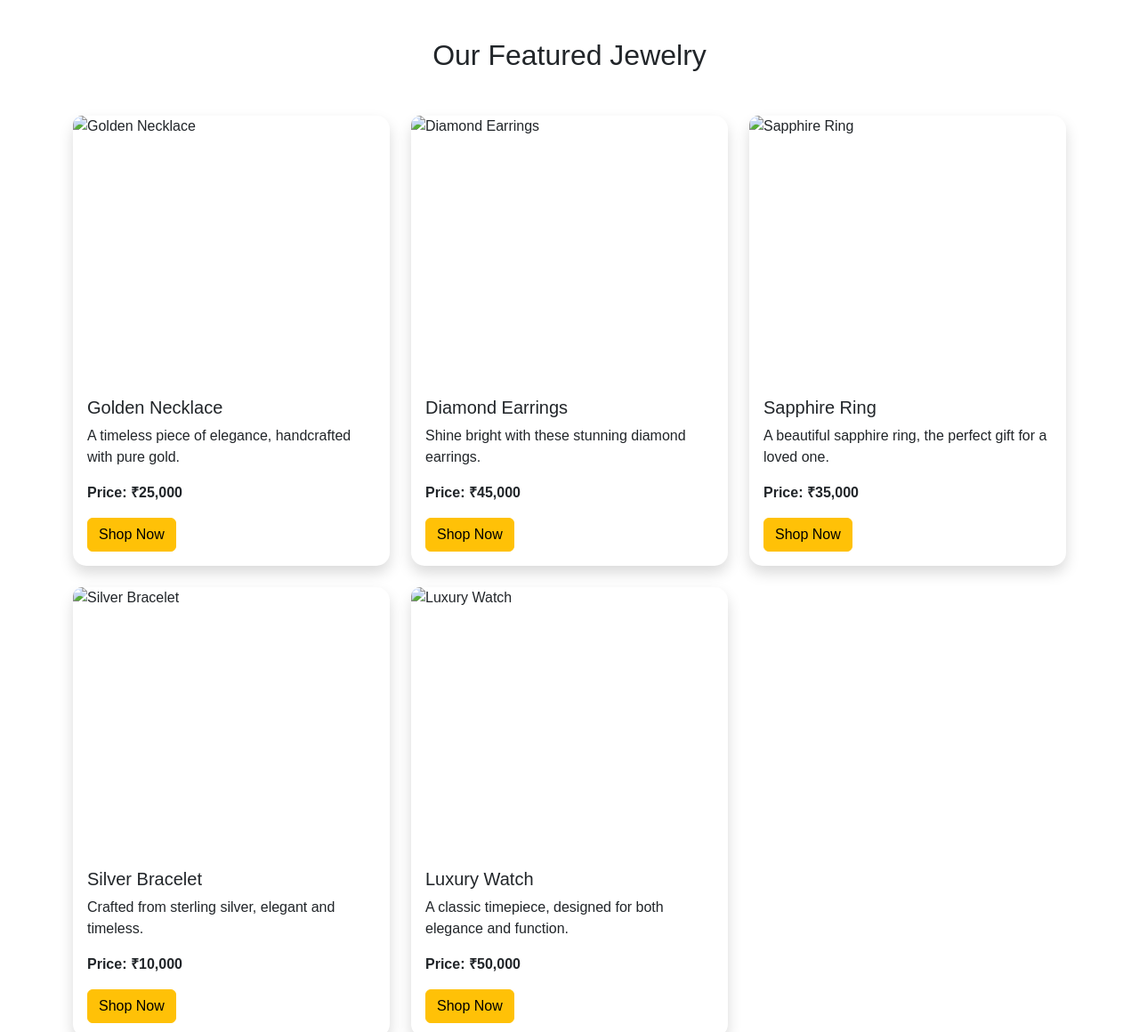
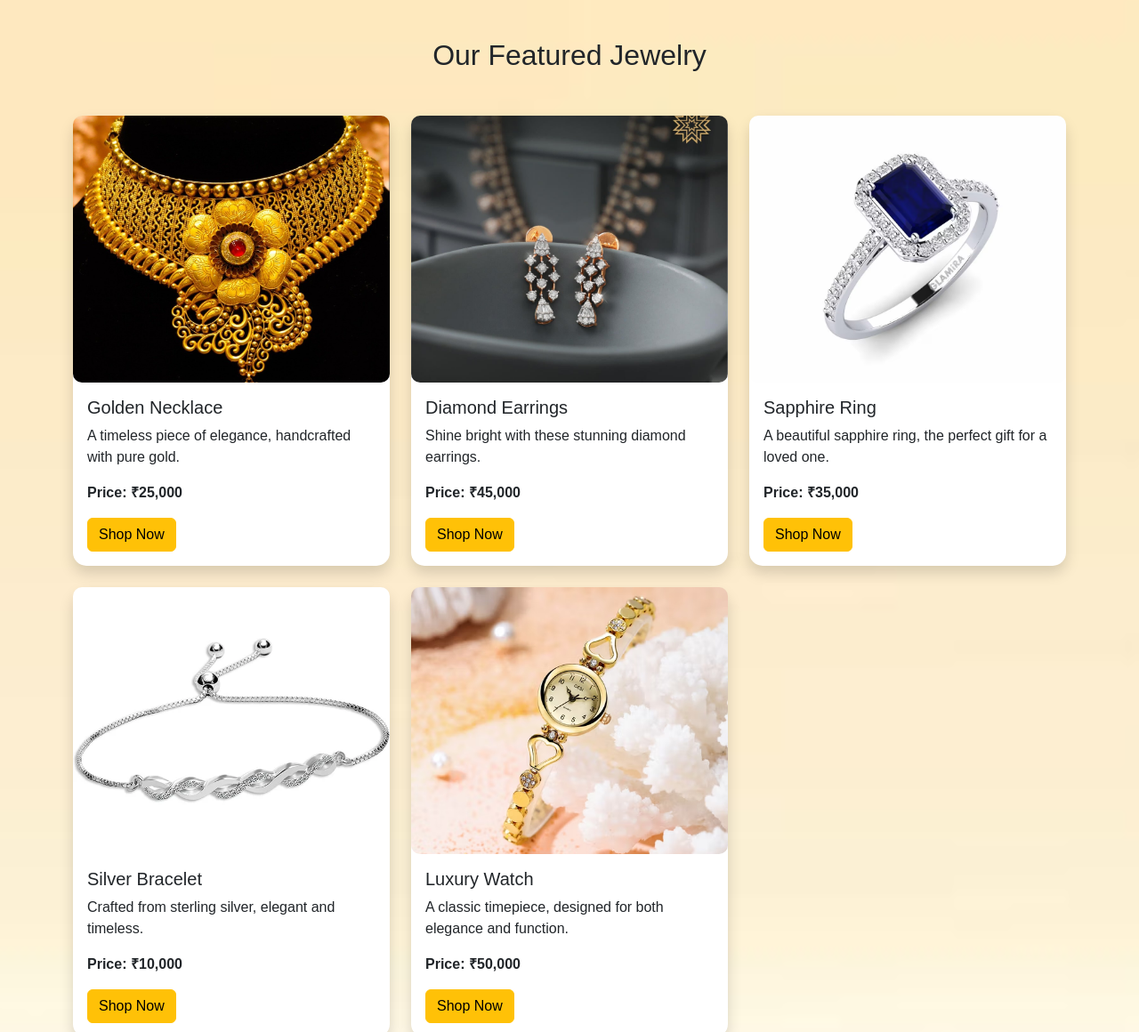
Before and after one commit to meetmalpure77/my-html-website, a plain HTML site: page index.html in a window 1280 px wide. Shown: the part 1360-2520 px from the top of the page at 89% size. Drawn offline with nearby package versions, Linux system fonts and the light colour scheme.

Commit message:
Update index.html

```diff
--- a/index.html
+++ b/index.html
@@ -8,7 +8,7 @@
     <link href="https://cdn.jsdelivr.net/npm/bootstrap@5.3.0-alpha1/dist/css/bootstrap.min.css" rel="stylesheet">
     <style>
         body {
-            background-image: url('images/antique_background.jpg');
+            background-image: url('antique_background.jpg');
             background-size: cover;
             background-position: center;
             font-family: 'Arial', sans-serif;
@@ -147,13 +147,13 @@
     <div id="carouselExampleAutoplaying" class="carousel slide" data-bs-ride="carousel" data-bs-interval="3000">
         <div class="carousel-inner">
             <div class="carousel-item active">
-                <img src="images/golden_necklace.jpg" class="d-block w-100" alt="Golden Necklace">
+                <img src="golden_necklace.jpg" class="d-block w-100" alt="Golden Necklace">
             </div>
             <div class="carousel-item">
-                <img src="images/diamond_earrings.jpg" class="d-block w-100" alt="Diamond Earrings">
+                <img src="diamond_earrings.jpg" class="d-block w-100" alt="Diamond Earrings">
             </div>
             <div class="carousel-item">
-                <img src="images/sapphire_ring.jpg" class="d-block w-100" alt="Sapphire Ring">
+                <img src="sapphire_ring.jpg" class="d-block w-100" alt="Sapphire Ring">
             </div>
         </div>
         <button class="carousel-control-prev" type="button" data-bs-target="#carouselExampleAutoplaying" data-bs-slide="prev">
@@ -174,7 +174,7 @@
         <!-- Product 1 -->
         <div class="col">
             <div class="card product-card shadow">
-                <img src="images/golden_necklace.jpg" class="card-img-top product-img" alt="Golden Necklace">
+                <img src="golden_necklace.jpg" class="card-img-top product-img" alt="Golden Necklace">
                 <div class="card-body">
                     <h5 class="card-title">Golden Necklace</h5>
                     <p class="card-text">A timeless piece of elegance, handcrafted with pure gold.</p>
@@ -186,7 +186,7 @@
         <!-- Product 2 -->
         <div class="col">
             <div class="card product-card shadow">
-                <img src="images/diamond_earrings.jpg" class="card-img-top product-img" alt="Diamond Earrings">
+                <img src="diamond_earrings.jpg" class="card-img-top product-img" alt="Diamond Earrings">
                 <div class="card-body">
                     <h5 class="card-title">Diamond Earrings</h5>
                     <p class="card-text">Shine bright with these stunning diamond earrings.</p>
@@ -198,7 +198,7 @@
         <!-- Product 3 -->
         <div class="col">
             <div class="card product-card shadow">
-                <img src="images/sapphire_ring.jpg" class="card-img-top product-img" alt="Sapphire Ring">
+                <img src="sapphire_ring.jpg" class="card-img-top product-img" alt="Sapphire Ring">
                 <div class="card-body">
                     <h5 class="card-title">Sapphire Ring</h5>
                     <p class="card-text">A beautiful sapphire ring, the perfect gift for a loved one.</p>
@@ -210,7 +210,7 @@
         <!-- Product 4 -->
         <div class="col">
             <div class="card product-card shadow">
-                <img src="images/silver_bracelet.jpg" class="card-img-top product-img" alt="Silver Bracelet">
+                <img src="silver_bracelet.jpg" class="card-img-top product-img" alt="Silver Bracelet">
                 <div class="card-body">
                     <h5 class="card-title">Silver Bracelet</h5>
                     <p class="card-text">Crafted from sterling silver, elegant and timeless.</p>
@@ -222,7 +222,7 @@
         <!-- Product 5 -->
         <div class="col">
             <div class="card product-card shadow">
-                <img src="images/luxury_watch.jpg" class="card-img-top product-img" alt="Luxury Watch">
+                <img src="luxury_watch.jpg" class="card-img-top product-img" alt="Luxury Watch">
                 <div class="card-body">
                     <h5 class="card-title">Luxury Watch</h5>
                     <p class="card-text">A classic timepiece, designed for both elegance and function.</p>
```
